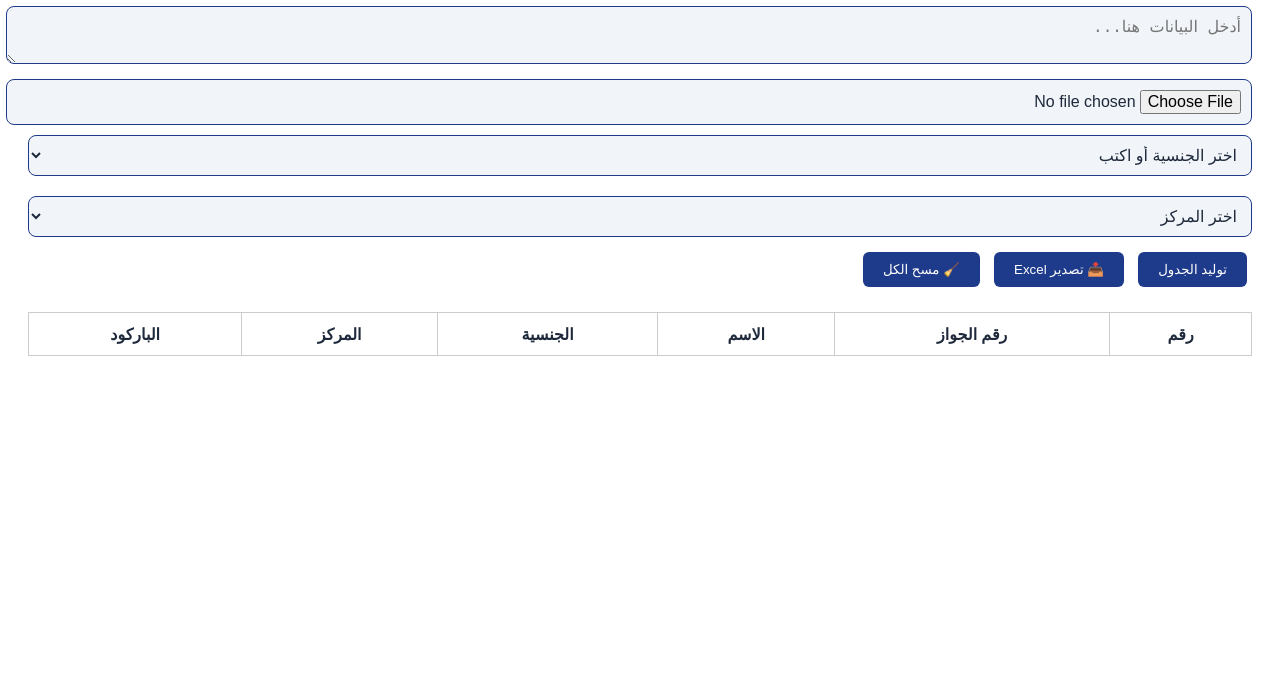
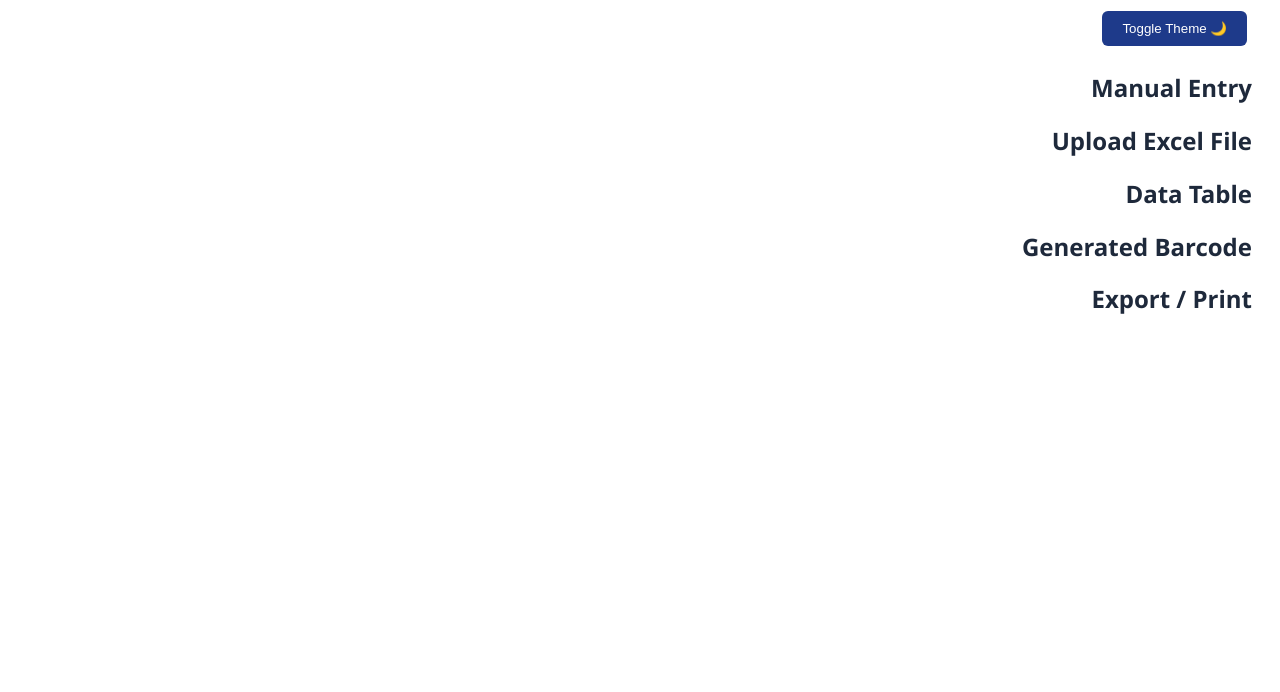
Before and after one commit to Salman-7-Cyber/QRcode-, a plain HTML site: page index.html in a window 1280 px wide. Shown: the part 108-800 px from the top of the page. Drawn offline with Linux system fonts and the light colour scheme.

Commit message:
Update index.html

```diff
--- a/index.html
+++ b/index.html
@@ -1,94 +1,39 @@
 <!DOCTYPE html>
-<html lang="ar">
+<html lang="en">
 <head>
   <meta charset="UTF-8" />
   <meta name="viewport" content="width=device-width, initial-scale=1.0" />
-  <title>QRcode</title>
+  <title> QRcode </title>
   <link rel="stylesheet" href="style.css" />
 </head>
 <body data-theme="light">
 
-  <div class="top-bar">
-    <h1>QRcode</h1>
-    <button id="themeToggle">🌓 الوضع</button>
-    <button id="printBtn">🖨️ طباعة</button>
-  </div>
+<header>
+  <h1> QRcode </h1>
+  <button id="themeToggle">🌙 Toggle Theme</button>
+</header>
 
-  <div class="input-section">
-    <textarea id="inputArea" placeholder="أدخل البيانات هنا..."></textarea>
-    <input type="file" id="excelFile" accept=".xlsx, .xls, .csv" />
+<section id="manual-input">
+  <h2>Manual Entry</h2>
+</section>
 
-    <div class="selectors">
-      <select id="nationality">
-        <option value="">اختر الجنسية أو اكتب</option>
-        <option>بنجلادش</option>
-        <option>كوت ديفوار</option>
-        <option>نيجيريا</option>
-        <option>المالديف</option>
-        <option>الكاميرون</option>
-        <option>ساحل العاج</option>
-        <option>اندونيسيا</option>
-        <option>المغرب</option>
-      </select>
+<section id="excel-upload">
+  <h2>Upload Excel File</h2>
+</section>
 
-      <select id="center">
-        <option value="">اختر المركز</option>
-        <option>بنجلادش 1</option>
-        <option>بنجلادش 2</option>
-        <option>بنجلادش 3</option>
-        <option>بنجلادش 4</option>
-        <option>بنجلادش 5</option>
-        <option>بنجلادش 6</option>
-        <option>نيجيريا 1</option>
-        <option>نيجيريا 2</option>
-        <option>نيجيريا 3</option>
-        <option>ضيافة العالم 1</option>
-        <option>ضيافة العالم 2</option>
-        <option>ضيافة العالم 4</option>
-        <option>اندونيسيا 1</option>
-        <option>اندونيسيا 2</option>
-        <option>اندونيسيا 3</option>
-        <option>اندونيسيا 4</option>
-        <option>اندونيسيا 122</option>
-        <option>المغرب 1</option>
-        <option>المغرب 2</option>
-        <option>المغرب 3</option>
-        <option>المغرب 4</option>
-        <option>المغرب 5</option>
-        <option>المغرب 6</option>
-        <option>المغرب 7</option>
-        <option>المغرب 8</option>
-        <option>المغرب 9</option>
-        <option>المغرب 10</option>
-        <option>المغرب 11</option>
-      </select>
-    </div>
+<section id="data-table">
+  <h2>Data Table</h2>
+</section>
 
-    <div class="buttons">
-      <button onclick="generateTable()">توليد الجدول</button>
-      <button onclick="exportToExcel()">📥 تصدير Excel</button>
-      <button onclick="clearAll()">🧹 مسح الكل</button>
-    </div>
-  </div>
+<section id="barcode-section">
+  <h2>Generated Barcode</h2>
+</section>
 
-  <div id="print-section">
-    <table>
-      <thead>
-        <tr>
-          <th>رقم</th>
-          <th>رقم الجواز</th>
-          <th>الاسم</th>
-          <th>الجنسية</th>
-          <th>المركز</th>
-          <th>الباركود</th>
-        </tr>
-      </thead>
-      <tbody id="passport-table"></tbody>
-    </table>
-  </div>
+<section id="export-section">
+  <h2>Export / Print</h2>
+</section>
 
-  <script src="https://cdn.jsdelivr.net/npm/jsbarcode@3.11.5/dist/JsBarcode.all.min.js"></script>
-  <script src="https://cdn.jsdelivr.net/npm/xlsx@0.18.5/dist/xlsx.full.min.js"></script>
-  <script src="script.js" defer></script>
+<script src="script.js"></script>
+
 </body>
 </html>
```
